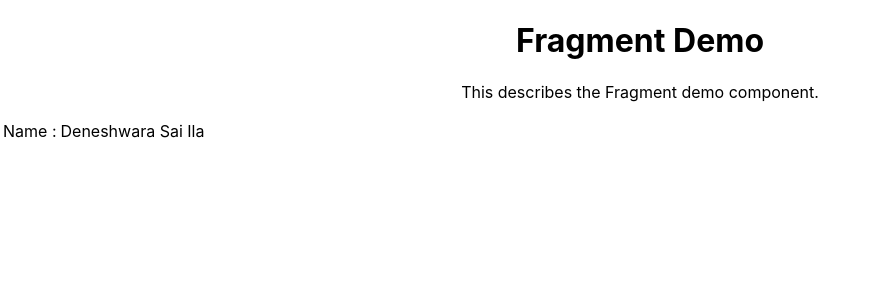
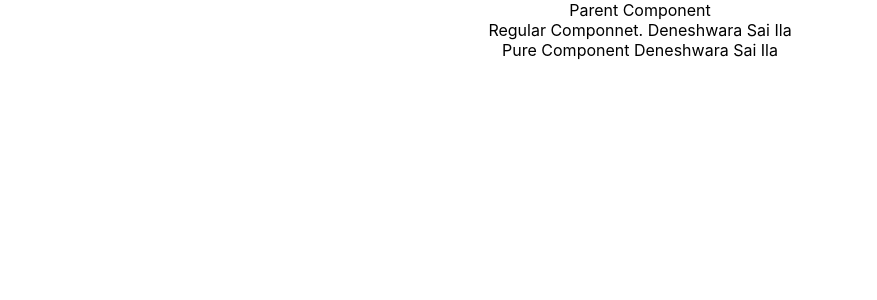
Before and after one commit to DeneshwaraSai/ReactJS_Basics, a React (Create React App) app in the folder myapp/: page / in a window 1280 px wide. Shown: the top 300 px of the page, without its empty margins (0-877 px from the left). Built offline with nearby package versions, Linux system fonts and the light colour scheme.

Commit message:
Pure Components. Comparison between normal and pure Components.

```diff
--- a/myapp/src/App.js
+++ b/myapp/src/App.js
@@ -15,6 +15,8 @@ import LifeCycleA from './components/UpdateLifeCycle/LifeCycleA';
 import LifeCycleB from './components/UpdateLifeCycle/LifeCycleB';
 import FragmentDemo from "./components/Fragments/FragmentDemo";
 import Table from "./components/Fragments/Table";
+import PureComp from "./components/PureComponnet/PureComp";
+import ParentComp from "./components/PureComponnet/ParentComp";
 
 // import LifeCycleA from "./components/LifeCycle/LifeCycleA";
 // import LifeCycleB from "./components/LifeCycle/LifeCycleB";
@@ -68,8 +70,11 @@ function App() {
         {/* <LifeCycleA></LifeCycleA> // component mounting lifecycle methods */}
         {/* <LifeCycleA></LifeCycleA> */}
 
-        <FragmentDemo></FragmentDemo>
-        <Table></Table>
+        {/* <FragmentDemo></FragmentDemo>
+        <Table></Table> */}
+
+
+        <ParentComp></ParentComp>
       </header>
     </div>
   );
--- /dev/null
+++ b/myapp/src/components/PureComponnet/ParentComp.js
@@ -0,0 +1,38 @@
+import React, { Component, PureComponent } from "react";
+import PureComp from "./PureComp";
+import RegularComp from "./RegularComp";
+
+//Using normal Component that need to be extended
+class ParentComp extends Component {
+
+// Now lets convert normal component to Pure Component
+// class ParentComp extends PureComponent {
+  constructor(props) {
+    super(props);
+
+    this.state = {
+      name: "Deneshwara Sai Ila",
+    };
+  }
+
+  componentDidMount() {
+    setInterval(() => {
+      this.setState({
+        name: "Deneshwara Sai Ila",
+      });
+    }, 2000);
+  }
+
+  render() {
+    console.log('***************** Parent Component *****************')
+    return (
+      <div>
+        Parent Component
+        <RegularComp name={this.state.name}></RegularComp>
+        <PureComp name={this.state.name}></PureComp>
+      </div>
+    );
+  }
+}
+
+export default ParentComp;
--- /dev/null
+++ b/myapp/src/components/PureComponnet/PureComp.js
@@ -0,0 +1,15 @@
+import React, { PureComponent } from 'react'
+
+class PureComp extends PureComponent {
+  render() {
+    console.log('Pure Component *****************')
+
+    return (
+      <div>
+        Pure Component {this.props.name}
+      </div>
+    )
+  }
+}
+
+export default PureComp;
--- /dev/null
+++ b/myapp/src/components/PureComponnet/RegularComp.js
@@ -0,0 +1,16 @@
+import React, { Component } from 'react'
+
+class RegularComp extends Component {
+
+  render() {
+    console.log('Regular Component *****************')
+
+    return (
+      <div>
+        Regular Componnet. {this.props.name}
+      </div>
+    )
+  }
+}
+
+export default RegularComp
```
